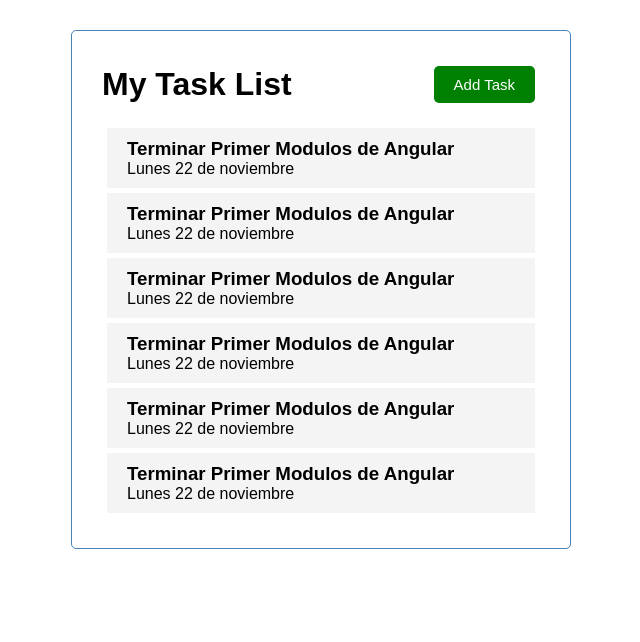
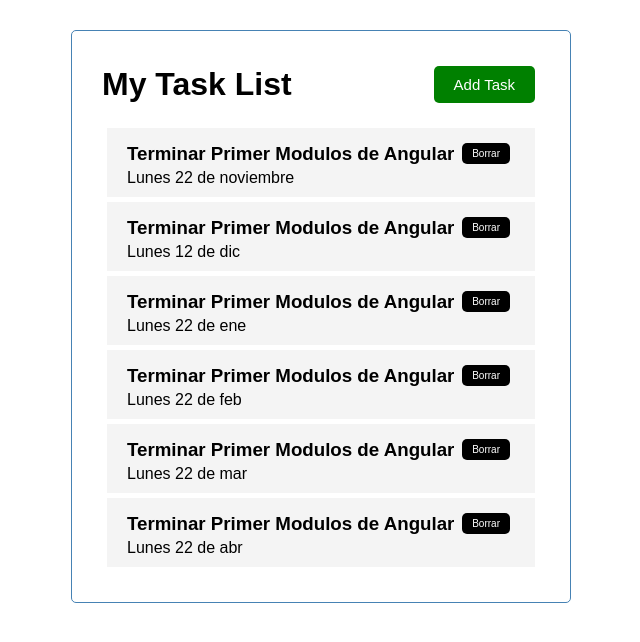
Before and after one commit to Anacoronel/angular-ivy-5ytih8, an Angular app: page / in a window 1280 px wide. Shown: the top 642 px of the page, without its empty margins (319-959 px from the left). Built offline with nearby package versions, Linux system fonts and the light colour scheme; a web font is replaced by a local one.

Commit message:
3 files modified Agregado boton borrar tarea

```diff
--- a/src/app/mock-tasks.ts
+++ b/src/app/mock-tasks.ts
@@ -10,31 +10,31 @@
   {
     id: 1,
     text: "Terminar Primer Modulos de Angular",
-    day: "Lunes 22 de noviembre",
+    day: "Lunes 12 de dic",
     reminder:true,
 
   },{
     id: 2,
     text: "Terminar Primer Modulos de Angular",
-    day: "Lunes 22 de noviembre",
+    day: "Lunes 22 de ene",
     reminder:true,
 
   },{
     id: 3,
     text: "Terminar Primer Modulos de Angular",
-    day: "Lunes 22 de noviembre",
+    day: "Lunes 22 de feb",
     reminder:true,
 
   },{
     id: 4,
     text: "Terminar Primer Modulos de Angular",
-    day: "Lunes 22 de noviembre",
+    day: "Lunes 22 de mar",
     reminder:false,
 
   },{
     id: 5,
     text: "Terminar Primer Modulos de Angular",
-    day: "Lunes 22 de noviembre",
+    day: "Lunes 22 de abr",
     reminder:false,
 
   },
--- a/src/app/tasks-item/tasks-item.component.css
+++ b/src/app/tasks-item/tasks-item.component.css
@@ -14,3 +14,16 @@
   align-items: center;
   justify-content: space-between;
 }
+.x {
+  display: inline-block;
+  background: #000;
+  color: #fff;
+  border: none;
+  padding: 5px 10px;
+  margin: 5px;
+  border-radius: 5px;
+  cursor: pointer;
+  text-decoration: "none";
+   font-size: 10px;
+  font-family: inherit;
+  }
--- a/src/app/tasks-item/tasks-item.component.html
+++ b/src/app/tasks-item/tasks-item.component.html
@@ -1,4 +1,4 @@
 <div class= "task">
-  <h3>{{task.text}}</h3>
+  <h3>{{task.text}}<button class="x">Borrar</button></h3>
   <p>{{task.day}} </p>
 </div>
```
